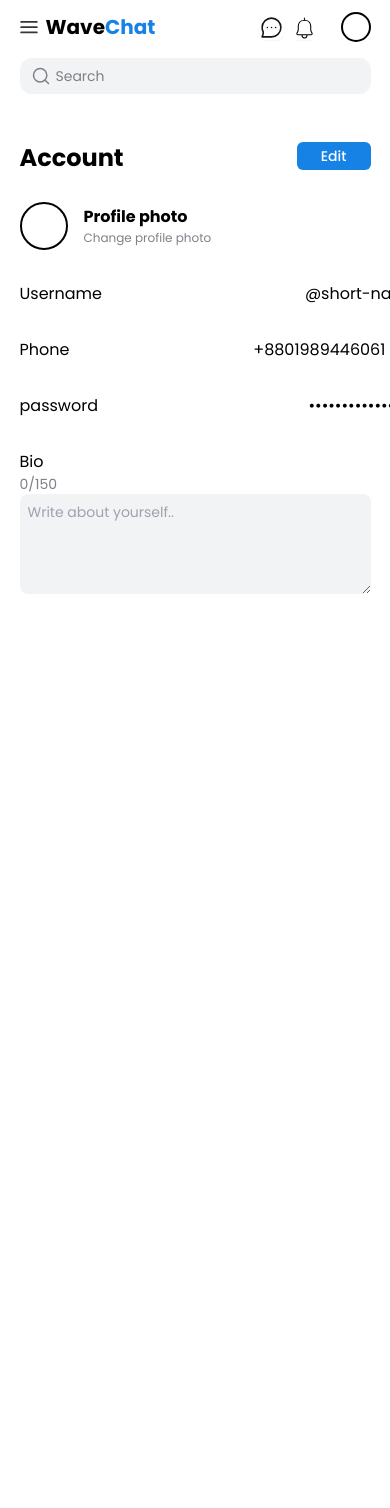
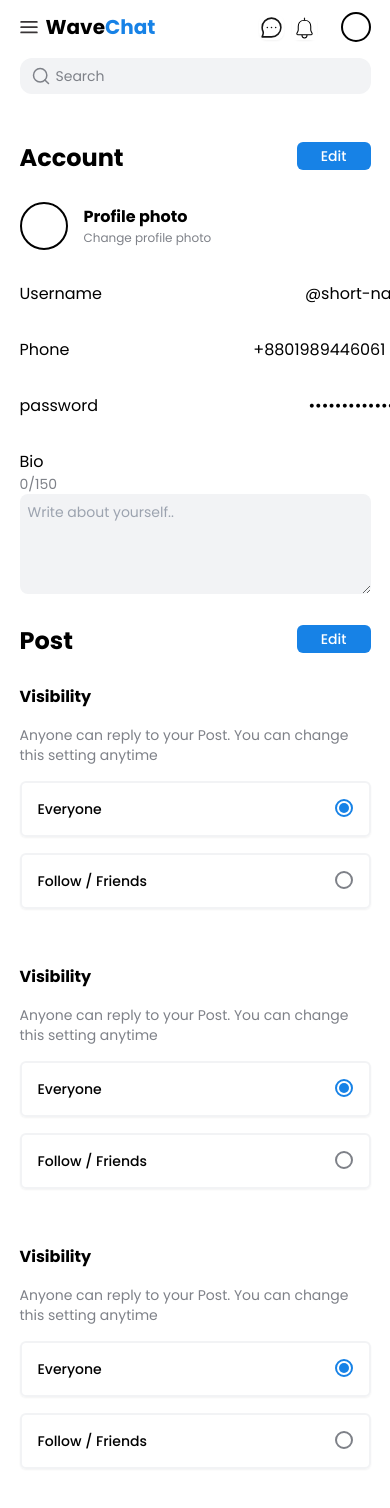
Before and after one commit to ornob90/Social-Media-Website, a Next.js app: page /settings in a window 390 px wide. Shown: the top 1508 px of the page. Before the commit the page ends 844 px from the top, so only its background shows below. Built offline with nearby package versions, Linux system fonts and the light colour scheme.

Commit message:
Add Post settings page complete with responsive

```diff
--- a/src/app/settings/page.tsx
+++ b/src/app/settings/page.tsx
@@ -1,10 +1,12 @@
 import AccountSettings from "@/components/ui/settings/AccountSettings/AccountSettings";
+import PostSettings from "@/components/ui/settings/PostSettings/PostSettings";
 import React from "react";
 
 const Settings = () => {
   return (
     <section>
       <AccountSettings />
+      <PostSettings />
     </section>
   );
 };
--- /dev/null
+++ b/src/components/ui/settings/PostSettings/PostSettingSection/PostSettingSection.tsx
@@ -0,0 +1,28 @@
+import React from "react";
+
+const PostSettingSection = () => {
+  return (
+    <div className=" flex gap-4 flex-col">
+      <h3 className="font-bold text-md">Visibility</h3>
+      <p className="text-sm text-dark-gray">
+        Anyone can reply to your Post. You can change this setting anytime
+      </p>
+
+      <div className="border-2 rounded-md shadow-sm border-light-gray p-4 flex justify-between text-sm font-medium">
+        <p>Everyone</p>
+        <div className=" size-[18px] flex justify-center items-center rounded-full border-2 border-primary">
+          <div className="size-[10px] rounded-full bg-primary"></div>
+        </div>
+      </div>
+
+      <div className="border-2 rounded-md shadow-sm border-light-gray p-4 flex justify-between text-sm font-medium">
+        <p>Follow / Friends</p>
+        <div className=" size-[18px] flex justify-center items-center rounded-full border-2 border-dark-gray">
+          <div className="size-[10px] rounded-full bg-white"></div>
+        </div>
+      </div>
+    </div>
+  );
+};
+
+export default PostSettingSection;
--- /dev/null
+++ b/src/components/ui/settings/PostSettings/PostSettings.tsx
@@ -0,0 +1,22 @@
+import SettingsEditBtn from "@/components/html/Button/SettingsEditBtn";
+import Header from "@/components/shared/header/Header";
+import React from "react";
+import PostSettingSection from "./PostSettingSection/PostSettingSection";
+
+const PostSettings = () => {
+  return (
+    <section className="mt-6 mb-48">
+      <div className="flex  justify-between">
+        <Header header="Post" />
+        <SettingsEditBtn />
+      </div>
+      <div className="flex flex-col gap-14">
+        <PostSettingSection />
+        <PostSettingSection />
+        <PostSettingSection />
+      </div>
+    </section>
+  );
+};
+
+export default PostSettings;
```
